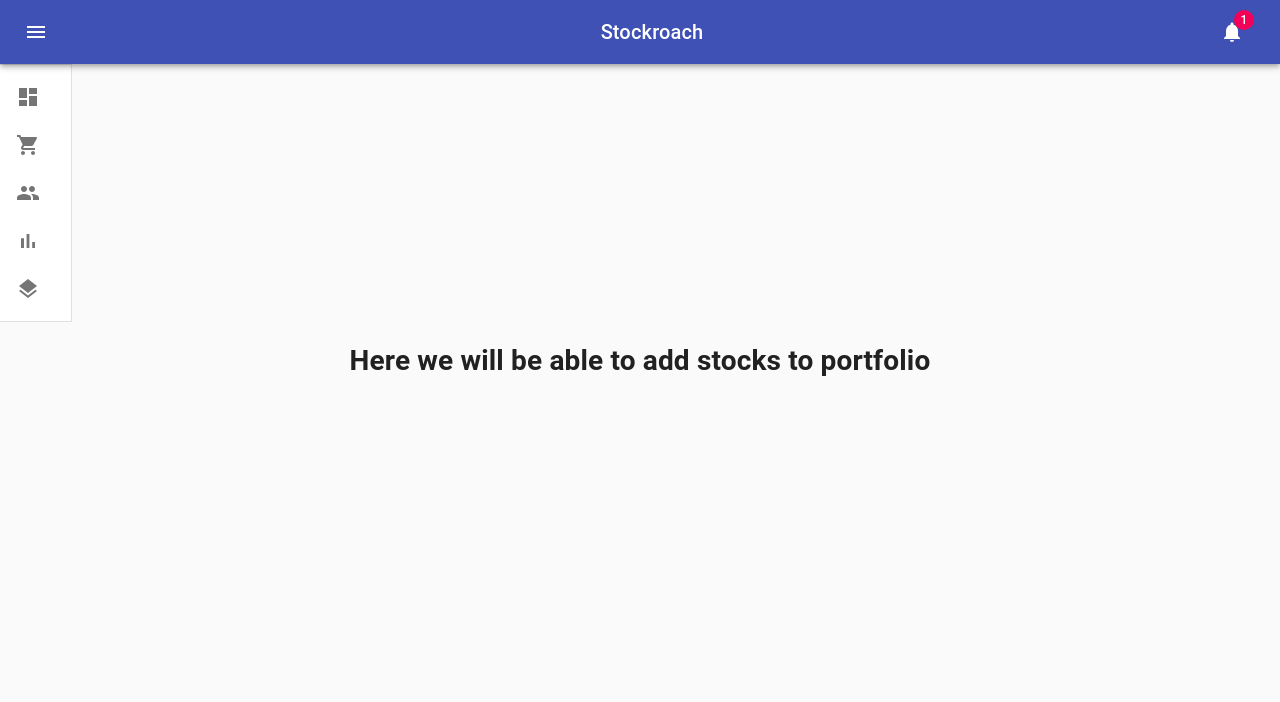
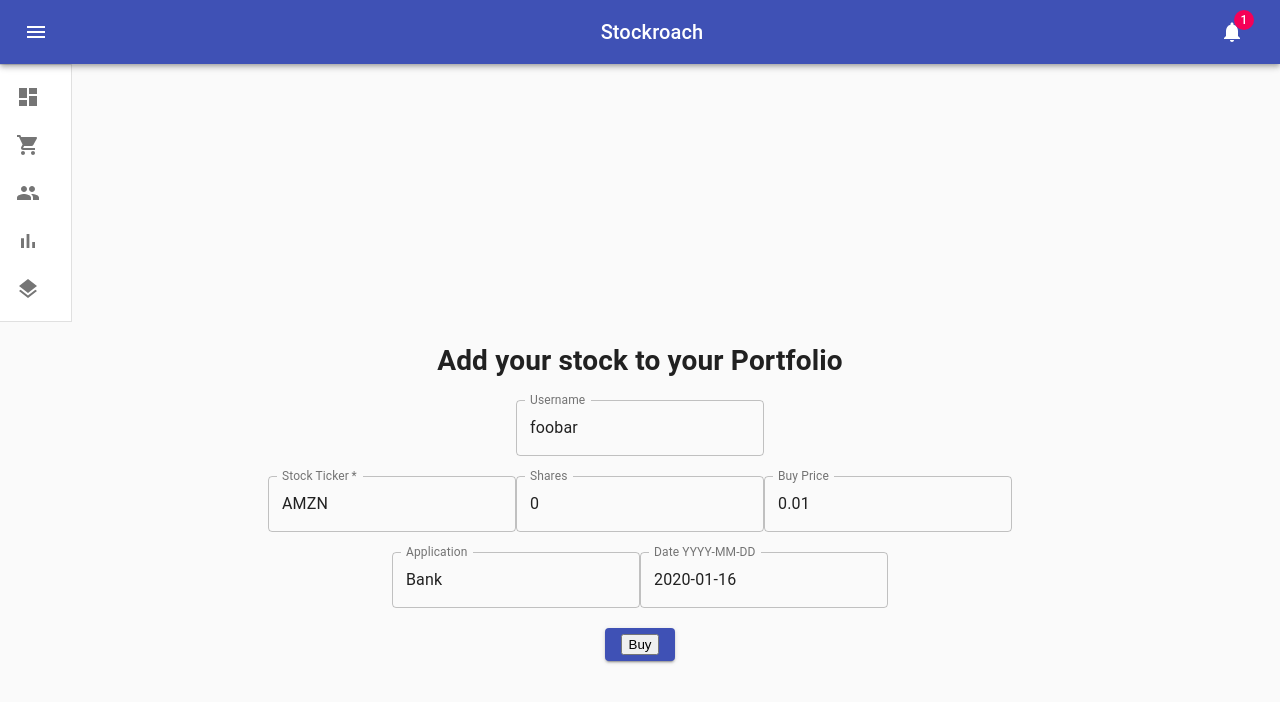
Before and after one commit to JacobRajah/Stockroach, a React (Create React App) app in the folder client/: page /addstocks in a window 1280 px wide. Shown: the top 702 px of the page. Built offline with nearby package versions, Linux system fonts and the light colour scheme.

Commit message:
Transaction form

```diff
--- a/client/package.json
+++ b/client/package.json
@@ -3,6 +3,7 @@
   "version": "0.1.0",
   "private": true,
   "dependencies": {
+    "@date-io/date-fns": "^2.10.6",
     "@material-ui/core": "^4.11.2",
     "@material-ui/icons": "^4.11.2",
     "@material-ui/lab": "^4.0.0-alpha.57",
--- a/client/src/components/add-stocks/addStocks.js
+++ b/client/src/components/add-stocks/addStocks.js
@@ -1,14 +1,110 @@
 import React, {Component} from 'react'
 // import './main.css';
 import NavBar from '../templates/navbar';
+import { makeStyles } from '@material-ui/core/styles';
+import { OutlinedInput } from '@material-ui/core';
+import InputAdornment from '@material-ui/core/InputAdornment';
+import Box from '@material-ui/core/Box';
+import TextField from '@material-ui/core/TextField';
+import Button from "@material-ui/core/Button";
+
+const useStyles = makeStyles((theme) => ({
+    root: {
+        '& > *': {
+            margin: theme.spacing(1),
+            width: '25ch',
+        },
+    },
+}));
 
 class AddStocks extends Component {
+
+    constructor() {
+        super();
+        this.state = {
+            data: [],
+            username: "foobar",
+            stock: "AMZN",
+            shares: "shares",
+            price_bought: "0",
+            date_bought: "2020-01-16",
+            application: "bank",
+            transaction: "buy",
+            current: 0,
+        }
+    }
 
     render() {
         return(
             <div>
                 <NavBar></NavBar>
-                <h1>Here we will be able to add stocks to portfolio</h1>
+                <h1>Add your stock to your Portfolio</h1>
+                <form>
+                    <TextField
+                        id="username"
+                        label="Username"
+                        defaultValue="foobar"
+                        InputProps={{
+                            readOnly: true,
+                        }}
+                        variant="outlined"
+                    />
+
+                    <br/>
+                    <br/>
+
+                    <TextField mx="1rem"
+                        required
+                        id="stock"
+                        label="Stock Ticker"
+                        defaultValue="AMZN"
+                        variant="outlined"
+                    />
+
+                    <TextField
+                        id="shares"
+                        label="Shares"
+                        type="number"
+                        defaultValue={0}
+                        InputLabelProps={{
+                            shrink: true,
+                        }}
+                        variant="outlined"
+                    />
+                    <TextField
+                        id="price_bought"
+                        label="Buy Price"
+                        defaultValue={0.01}
+                        InputLabelProps={{
+                            shrink: true,
+                        }}
+                        variant="outlined"
+                    />
+
+                    <br/>
+                    <br/>
+
+                    <TextField
+                        id="application"
+                        label="Application"
+                        defaultValue="Bank"
+                        variant="outlined"
+                    />
+                    <TextField
+                        id="date_bought"
+                        label="Date YYYY-MM-DD"
+                        defaultValue="2020-01-16"
+                        variant="outlined"
+                    />
+
+                    <br/>
+                    <br/>
+
+                    <Button variant="contained" color="primary">
+                        <input type="submit" value="Buy" />
+                    </Button>
+                </form>
+
             </div>
         )
     }
```
Also changed, not shown: 2 other files (tests, documents, lock files or other folders).
